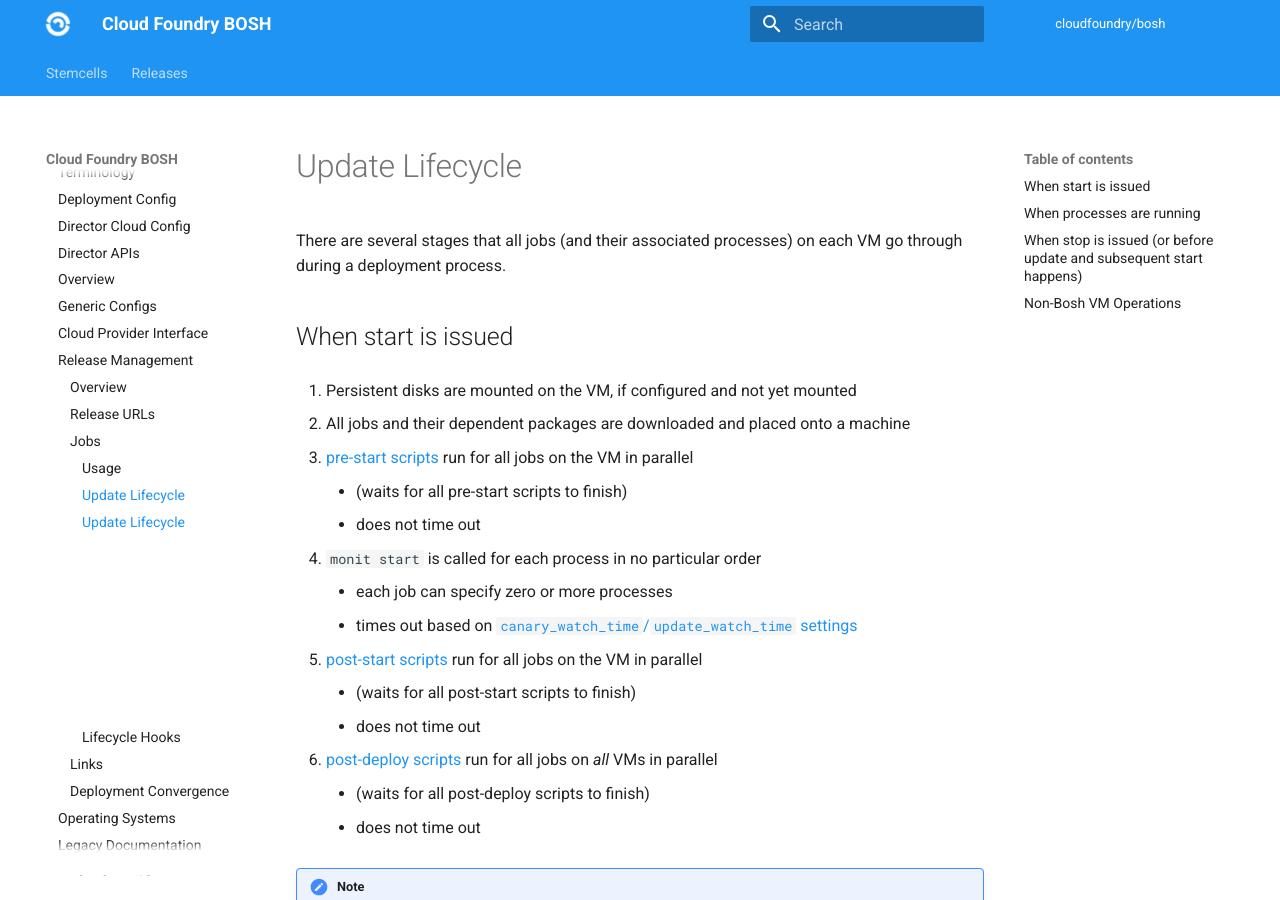
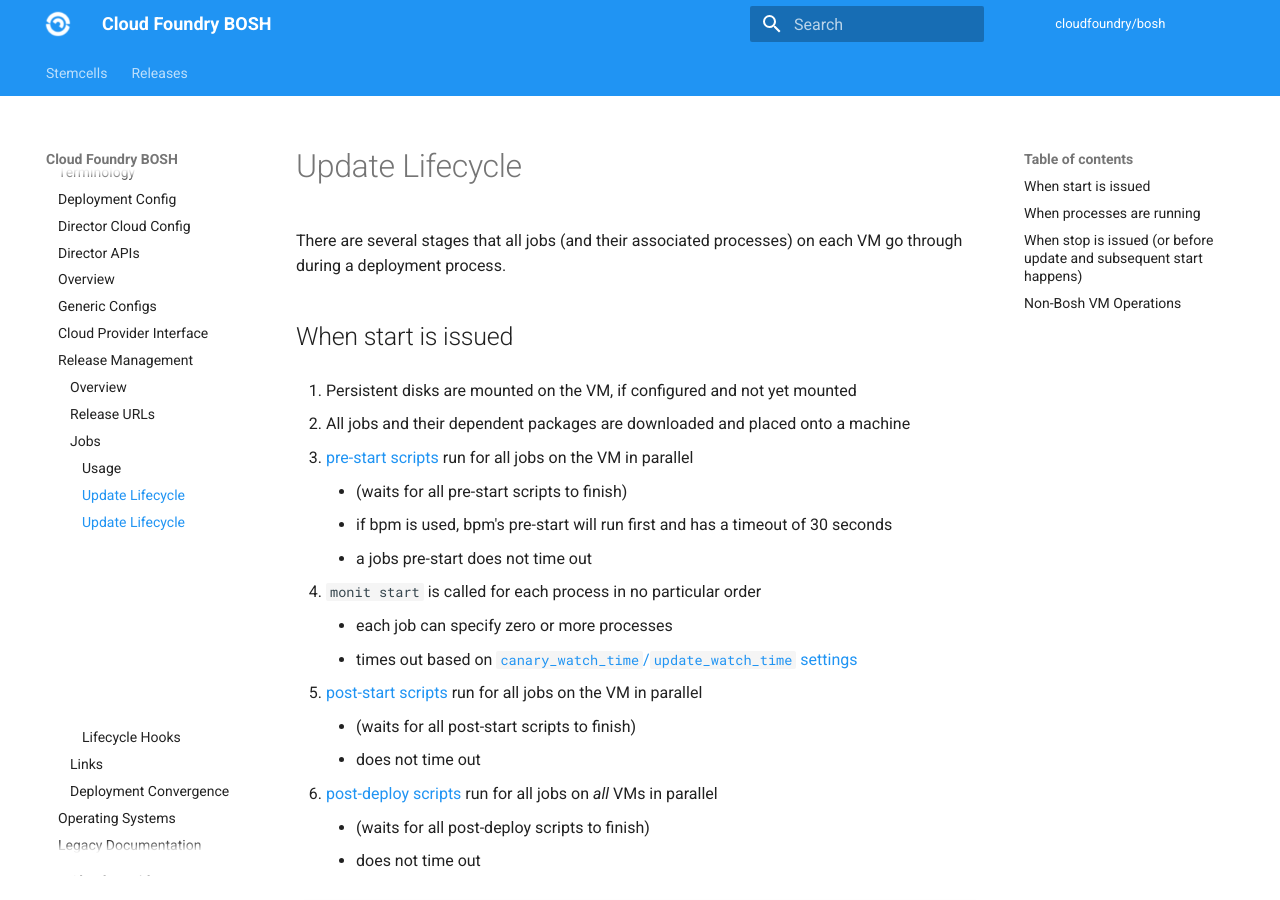
Before and after one commit to cloudfoundry/docs-bosh, an MkDocs documentation site: the page built from content/job-lifecycle.md, in a window 1280 px wide and 900 px high. Built offline with MkDocs 1.6.1 and Material for MkDocs 9.7.7, drawn with Linux system fonts in a browser that asks for light colours; old or Windows-style settings are respelled for this version of MkDocs.

Commit message:
Add in bpm's monit quirk to bosh lifecycle doc

```diff
--- a/content/job-lifecycle.md
+++ b/content/job-lifecycle.md
@@ -8,7 +8,8 @@ There are several stages that all jobs (and their associated processes) on each
 
 1. [pre-start scripts](pre-start.md) run for all jobs on the VM in parallel
 	- (waits for all pre-start scripts to finish)
-	- does not time out
+	- if bpm is used, bpm's pre-start will run first and has a timeout of 30 seconds
+	- a jobs pre-start does not time out
 
 1. `monit start` is called for each process in no particular order
 	- each job can specify zero or more processes
```
